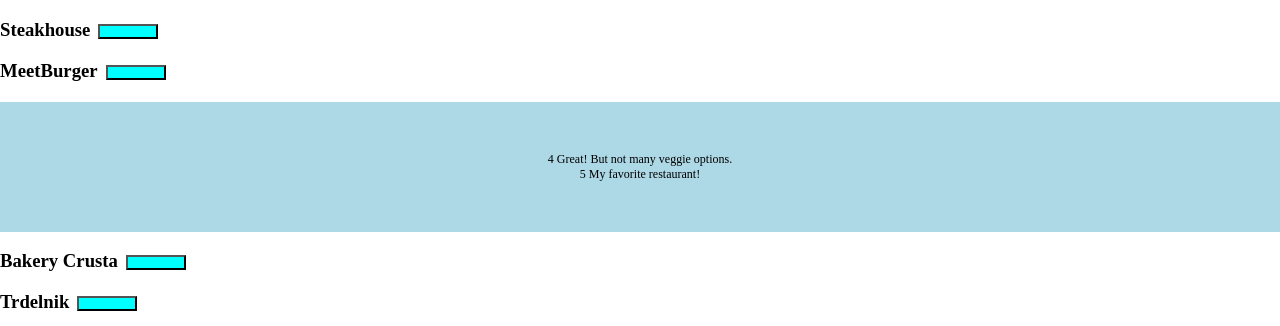
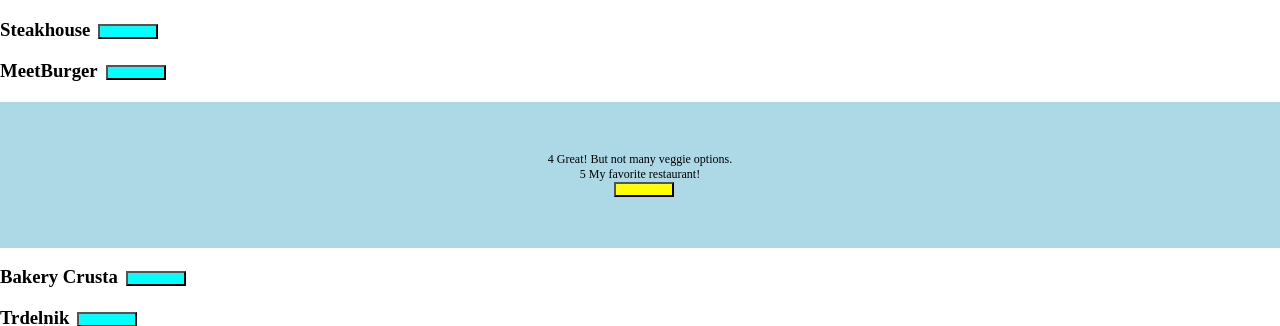
Before and after one commit to koci54/restaurant-finder, a website: page index.html in a window 1280 px wide. Both pictures are taken after a click on the button 135 px from the left and 833 px from the top of the page. Shown: the part 761-1087 px from the top of the page. Drawn offline with Linux system fonts and the light colour scheme; some packages are replaced by stand-ins of ours.

Commit message:
mentoring session

```diff
--- a/app.js
+++ b/app.js
@@ -11,7 +11,7 @@ function initMap() {
     center: { lat: 40.0519752, lng: -76.314270999999 },
     zoom: 15,
     scrollwheel: false,
-    zoomControl: true
+    zoomControl: true,
   });
 
   infoWindow = new google.maps.InfoWindow({ map: map });
@@ -22,7 +22,7 @@ function initMap() {
       function(position) {
         var pos = {
           lat: position.coords.latitude,
-          lng: position.coords.longitude
+          lng: position.coords.longitude,
         };
 
         infoWindow.setPosition(pos);
@@ -31,7 +31,7 @@ function initMap() {
       },
       function() {
         handleLocationError(true, infoWindow, map.getCenter());
-      }
+      },
     );
   } else {
     // Browser doesn't support Geolocation
@@ -44,7 +44,7 @@ function handleLocationError(browserHasGeolocation, infoWindow, pos) {
   infoWindow.setContent(
     browserHasGeolocation
       ? 'Error: The Geolocation service failed.'
-      : "Error: Your browser doesn't support geolocation."
+      : "Error: Your browser doesn't support geolocation.",
   );
 }
 
@@ -58,17 +58,17 @@ const places = [
     ratings: [
       {
         stars: 5,
-        comment: 'Great! But not many veggie options.'
+        comment: 'Great! But not many veggie options.',
       },
       {
         stars: 5,
-        comment: 'OMG! But not many veggie options.'
+        comment: 'OMG! But not many veggie options.',
       },
       {
         stars: 5,
-        comment: 'My favorite restaurant!'
-      }
-    ]
+        comment: 'My favorite restaurant!',
+      },
+    ],
   },
   {
     restaurantName: 'MeetBurger',
@@ -79,13 +79,13 @@ const places = [
     ratings: [
       {
         stars: 4,
-        comment: 'Great! But not many veggie options.'
+        comment: 'Great! But not many veggie options.',
       },
       {
         stars: 5,
-        comment: 'My favorite restaurant!'
-      }
-    ]
+        comment: 'My favorite restaurant!',
+      },
+    ],
   },
   {
     restaurantName: 'Bakery Crusta',
@@ -96,13 +96,13 @@ const places = [
     ratings: [
       {
         stars: 4,
-        comment: 'Great! But not many veggie options.'
+        comment: 'Great! But not many veggie options.',
       },
       {
         stars: 4,
-        comment: 'My favorite restaurant!'
-      }
-    ]
+        comment: 'My favorite restaurant!',
+      },
+    ],
   },
   {
     restaurantName: 'Trdelnik',
@@ -113,13 +113,13 @@ const places = [
     ratings: [
       {
         stars: 4,
-        comment: 'Great! But not many veggie options.'
+        comment: 'Great! But not many veggie options.',
       },
       {
         stars: 4,
-        comment: 'My favorite restaurant!'
-      }
-    ]
+        comment: 'My favorite restaurant!',
+      },
+    ],
   },
   {
     restaurantName: 'Las Adelitas',
@@ -130,13 +130,13 @@ const places = [
     ratings: [
       {
         stars: 3,
-        comment: 'Great! But not many veggie options.'
+        comment: 'Great! But not many veggie options.',
       },
       {
         stars: 3,
-        comment: 'My favorite restaurant!'
-      }
-    ]
+        comment: 'My favorite restaurant!',
+      },
+    ],
   },
   {
     restaurantName: 'Karavell',
@@ -147,13 +147,13 @@ const places = [
     ratings: [
       {
         stars: 2,
-        comment: 'Great! But not many veggie options.'
+        comment: 'Great! But not many veggie options.',
       },
       {
         stars: 2,
-        comment: 'My favorite restaurant!'
-      }
-    ]
+        comment: 'My favorite restaurant!',
+      },
+    ],
   },
   {
     restaurantName: 'BrewCoff Cafe',
@@ -164,33 +164,33 @@ const places = [
     ratings: [
       {
         stars: 2,
-        comment: 'Great! But not many veggie options.'
+        comment: 'Great! But not many veggie options.',
       },
       {
         stars: 2,
-        comment: 'My favorite restaurant!'
-      }
-    ]
+        comment: 'My favorite restaurant!',
+      },
+    ],
   },
   {
     restaurantName: 'Little Eataly',
     address: '4 st, Prague',
     location: {
       lat: 50.08541,
-      lng: 14.420918
+      lng: 14.420918,
     },
     averageRating: 2,
     ratings: [
       {
         stars: 2,
-        comment: 'Great! But not many veggie options.'
+        comment: 'Great! But not many veggie options.',
       },
       {
         stars: 2,
-        comment: 'My favorite restaurant!'
-      }
-    ]
-  }
+        comment: 'My favorite restaurant!',
+      },
+    ],
+  },
 ];
 
 console.log(places);
@@ -208,7 +208,7 @@ function showPlaces(data) {
 
     toggeRatingsBtn.onclick = function() {
       let displayValue = ul.style.display;
-      console.log(displayValue);
+
       if (!displayValue) {
         ul.style.display = 'block';
       } else {
@@ -228,6 +228,7 @@ function getReviews(data) {
   data.forEach(x => {
     let placeId = x.restaurantName;
     let ratings = x.ratings;
+
     ratings.forEach(r => {
       let stars = r.stars;
       let comment = r.comment;
@@ -241,6 +242,37 @@ function getReviews(data) {
 
 getReviews(places);
 
+function addComment(data) {
+  data.forEach(x => {
+    let id = x.restaurantName;
+    const addCommentBtn = document.createElement('button');
+    addCommentBtn.setAttribute('class', 'commentBtn');
+    // addCommentBtn.innerHTML = 'add comment';
+    let ul = document.getElementById(id);
+    ul.appendChild(addCommentBtn);
+
+    let reviews = x.ratings;
+    console.log(reviews);
+    addCommentBtn.onclick = function() {
+      reviews.unshift({ stars: 5, comment: 'woooooow' });
+      displayAddedComment(places);
+      // getReviews(places);
+    };
+  });
+}
+addComment(places);
+
+function displayAddedComment(data) {
+  places.forEach(x => {
+    let reviews = x.ratings;
+
+    console.log(reviews[0]);
+  });
+}
+
+// render rating and list as components
+// create reusable form
+
 // use appendChild
 // createElement li
 // use documentObject
--- a/styles.css
+++ b/styles.css
@@ -27,3 +27,9 @@ ul {
   background-color: aqua;
   margin-left: 8px;
 }
+.commentBtn {
+  height: 15px;
+  width: 60px;
+  background-color: yellow;
+  margin-left: 8px;
+}
```
